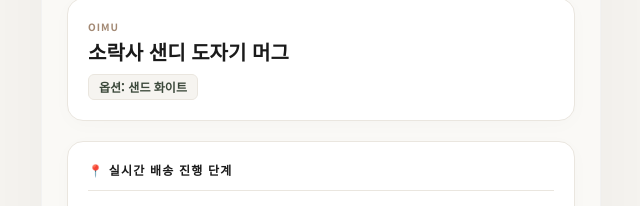
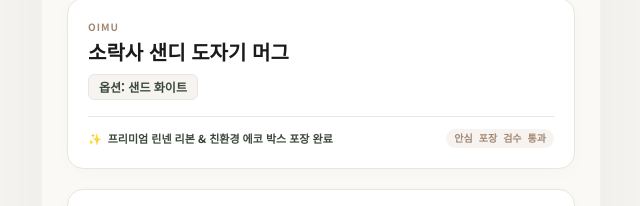
Before and after one commit to juhee77/share-present, a Next.js app in the folder frontend/: page /gift/track/1 in a window 1280 px wide. Shown: the part 272-478 px from the top of the page, without its empty margins (319-959 px from the left). Built offline with nearby package versions, Linux system fonts and the light colour scheme; no server answers; a web font is replaced by a local one.

Commit message:
feat(tracking): add boutique packaging guarantee badge on recipient delivery tracker

```diff
--- a/frontend/src/app/gift/track/[token]/page.tsx
+++ b/frontend/src/app/gift/track/[token]/page.tsx
@@ -120,6 +120,17 @@ export default function RecipientTrackingPage({ params }: { params: Promise<{ to
               옵션: {order.selectedOption}
             </span>
           )}
+
+          {/* Boutique Packaging Guarantee Badge */}
+          <div className="mt-4 pt-3 border-t border-[#eae6df] flex items-center justify-between text-[11px] text-[#5e605d]">
+            <span className="flex items-center gap-1.5 font-bold text-[#3b483a]">
+              <span>✨</span>
+              <span>프리미엄 린넨 리본 & 친환경 에코 박스 포장 완료</span>
+            </span>
+            <span className="text-[10px] font-mono text-[#a38974] bg-[#a38974]/10 px-2 py-0.5 rounded-full font-bold">
+              안심 포장 검수 통과
+            </span>
+          </div>
         </section>
 
         {/* 4-Step Timeline Progress */}
```
